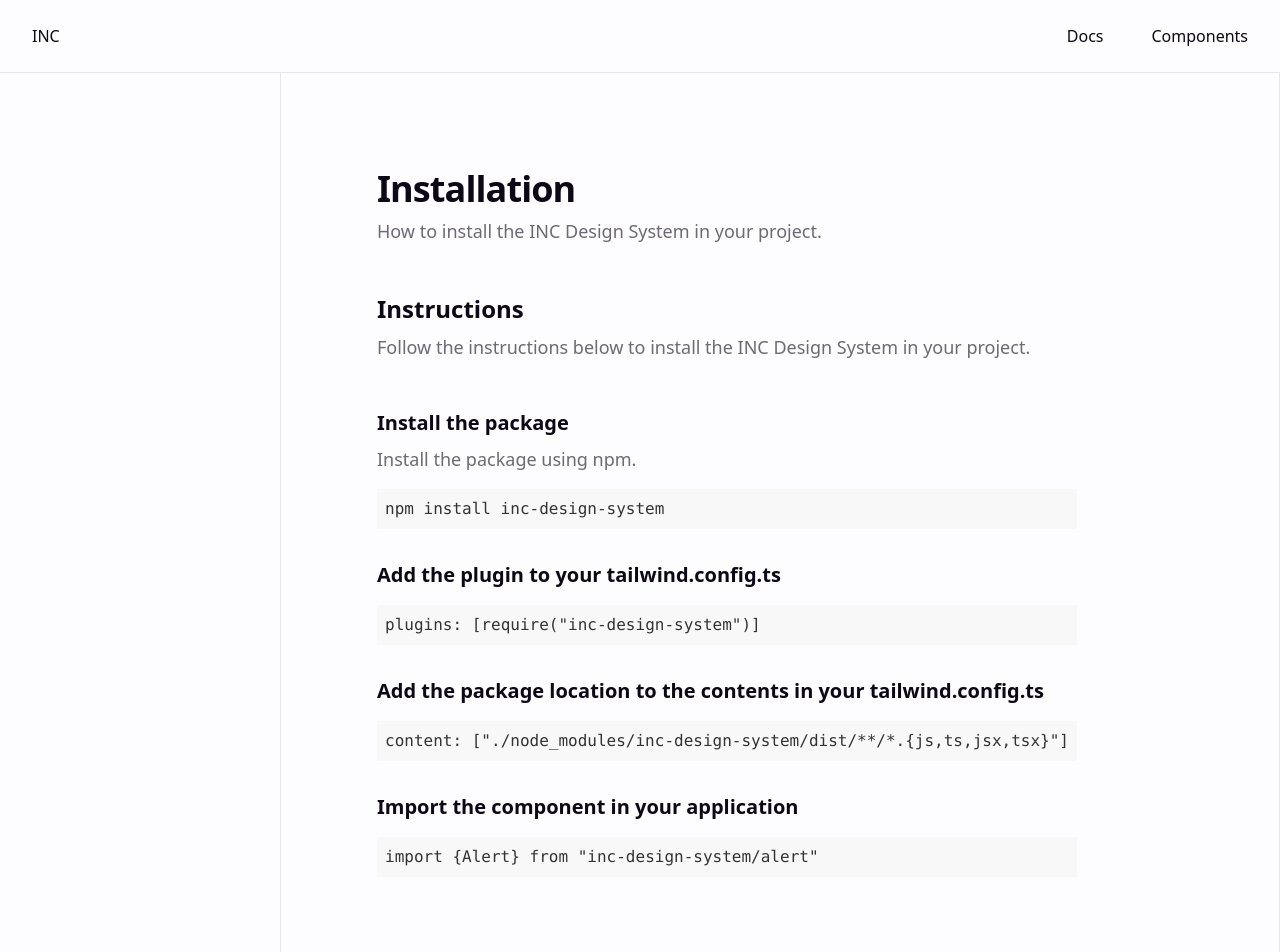
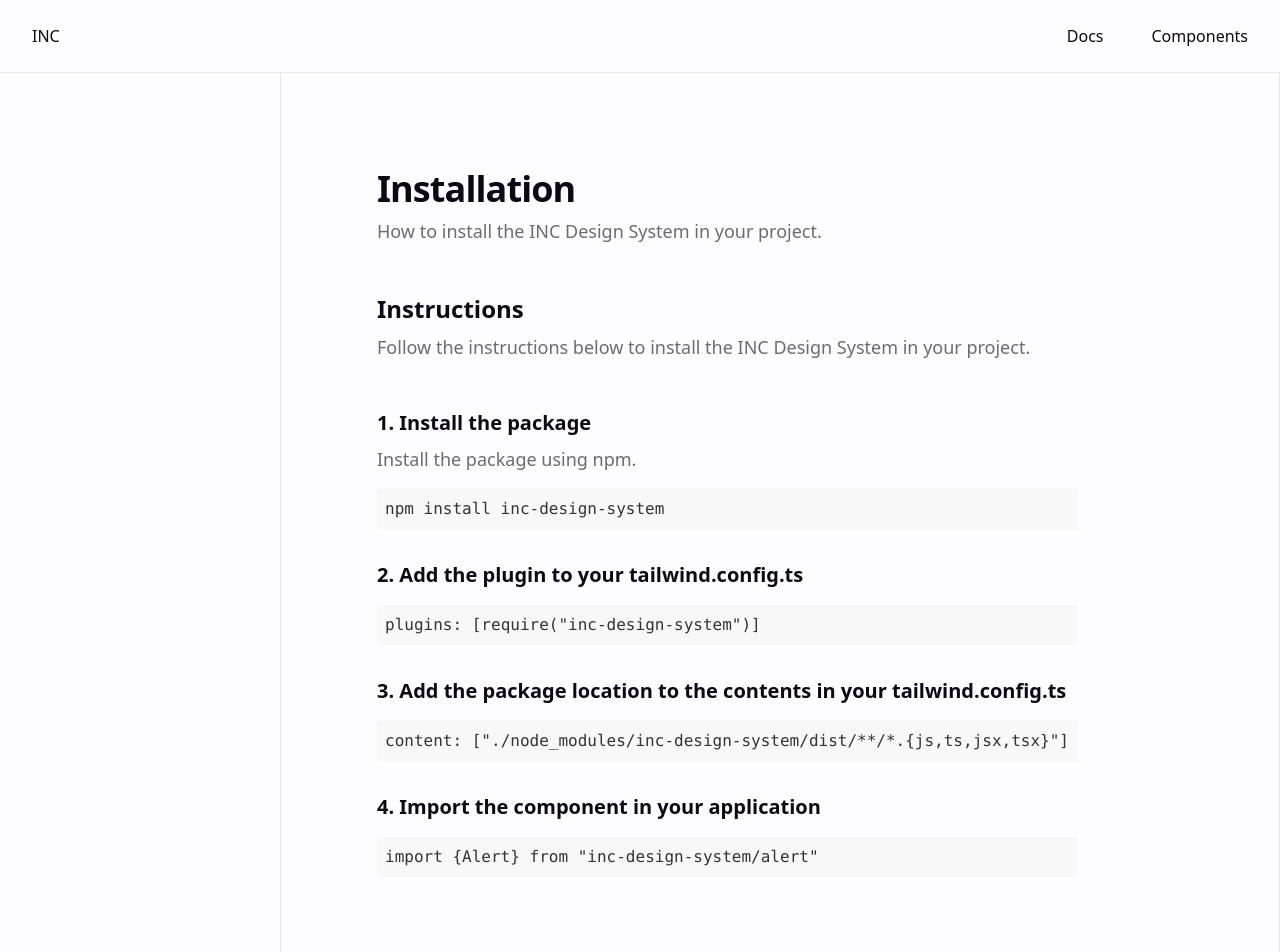
Before and after one commit to Zolastic/inc-design-system-documentation, a Next.js app: page /docs/installation in a window 1280 px wide. Shown: the top 952 px of the page. Built offline with nearby package versions, Linux system fonts and the light colour scheme.

Commit message:
feat(installation/page.tsx): add number for each step

```diff
--- a/src/app/docs/installation/page.tsx
+++ b/src/app/docs/installation/page.tsx
@@ -29,7 +29,7 @@ const Page = (props: Props) => {
         </p>
         <div className="mt-4">
           <h3 className="text-xl font-bold text-text-default mt-8">
-            Install the package
+            1. Install the package
           </h3>
           <p className="text-lg text-text-default/60 mt-2">
             Install the package using npm.
@@ -40,7 +40,7 @@ const Page = (props: Props) => {
             </SyntaxHighlighter>
           </div>
           <h3 className="text-xl font-bold text-text-default mt-8">
-            Add the plugin to your tailwind.config.ts
+            2. Add the plugin to your tailwind.config.ts
           </h3>
           <div className="mt-4">
             <SyntaxHighlighter language="typescript" style={github}>
@@ -48,7 +48,8 @@ const Page = (props: Props) => {
             </SyntaxHighlighter>
           </div>
           <h3 className="text-xl font-bold text-text-default mt-8">
-            Add the package location to the contents in your tailwind.config.ts
+            3. Add the package location to the contents in your
+            tailwind.config.ts
           </h3>
           <div className="mt-4">
             <SyntaxHighlighter language="typescript" style={github}>
@@ -56,7 +57,7 @@ const Page = (props: Props) => {
             </SyntaxHighlighter>
           </div>
           <h3 className="text-xl font-bold text-text-default mt-8">
-            Import the component in your application
+            4. Import the component in your application
           </h3>
           <div className="mt-4">
             <SyntaxHighlighter language="typescript" style={github}>
```
